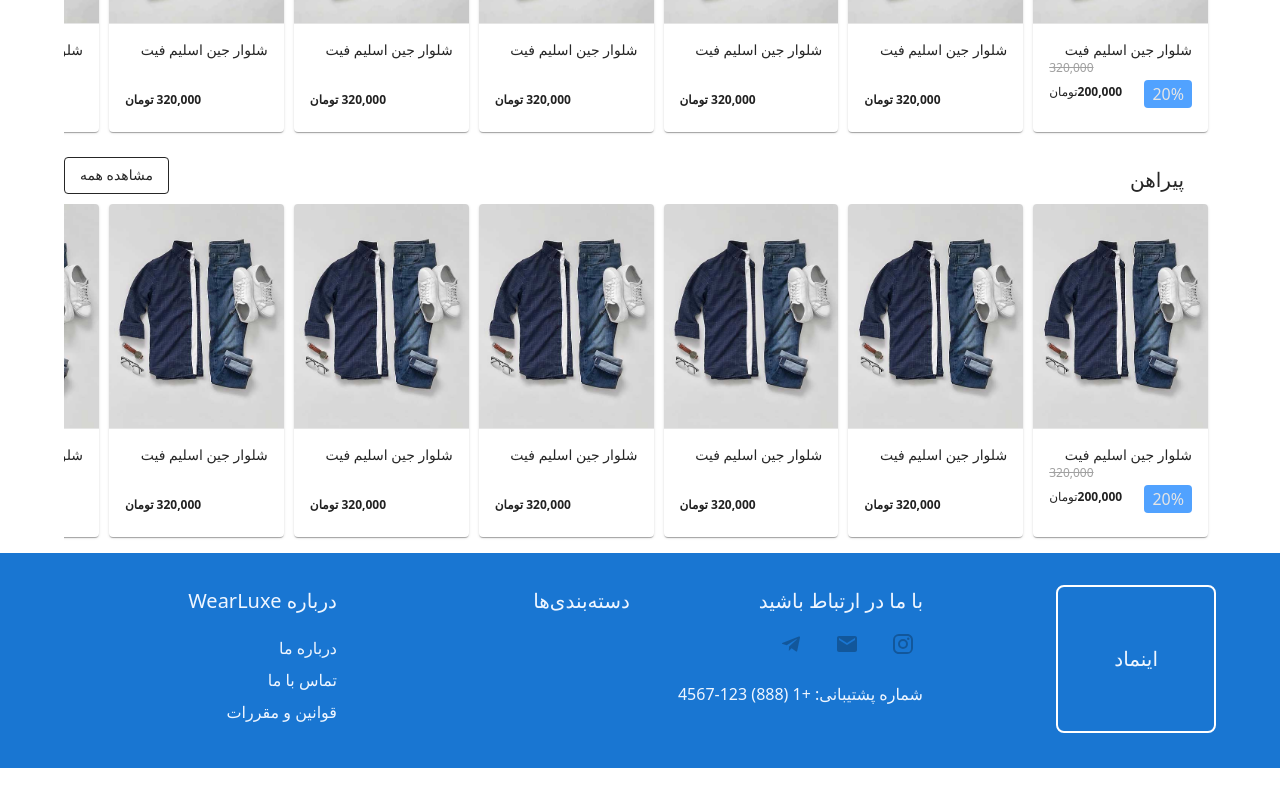
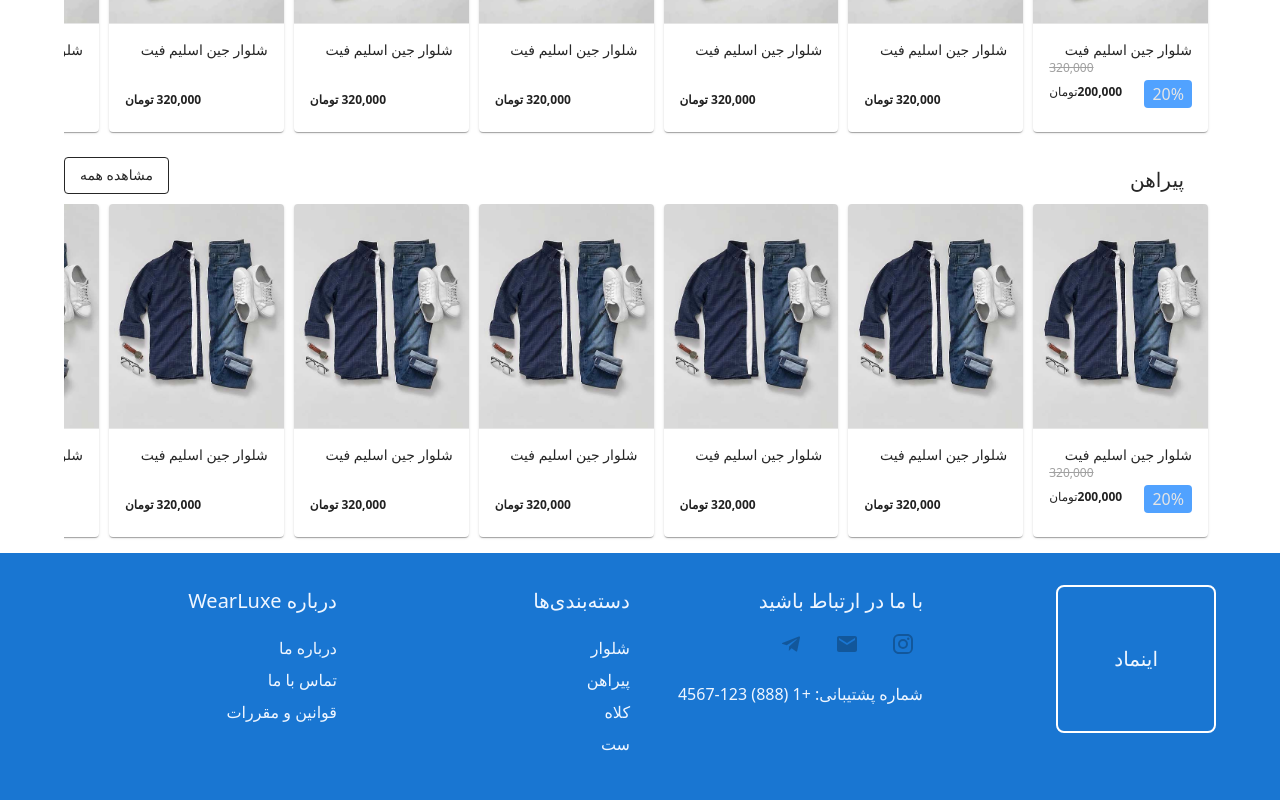
Before and after one commit to mehrdadj2005/WearLuxe, a Next.js app: page / in a window 1280 px wide. Shown: the part 3812-4612 px from the top of the page. Before the commit the page ends 4580 px from the top, so only its background shows below. Built offline with nearby package versions, Linux system fonts and the light colour scheme; what @mui/material-nextjs would draw is missing.

Commit message:
fixbug: change name to title

```diff
--- a/src/components/footer.tsx
+++ b/src/components/footer.tsx
@@ -39,7 +39,7 @@ function Footer() {
                         {categories.map((item) => (
                             <ListItem key={item.id} disablePadding>
                                 <Link href={`/products/category/${item.slug}`}>
-                                    <ListItemText primary={item.name} />
+                                    <ListItemText primary={item.title} />
                                 </Link>
                             </ListItem>
                         ))}
```
